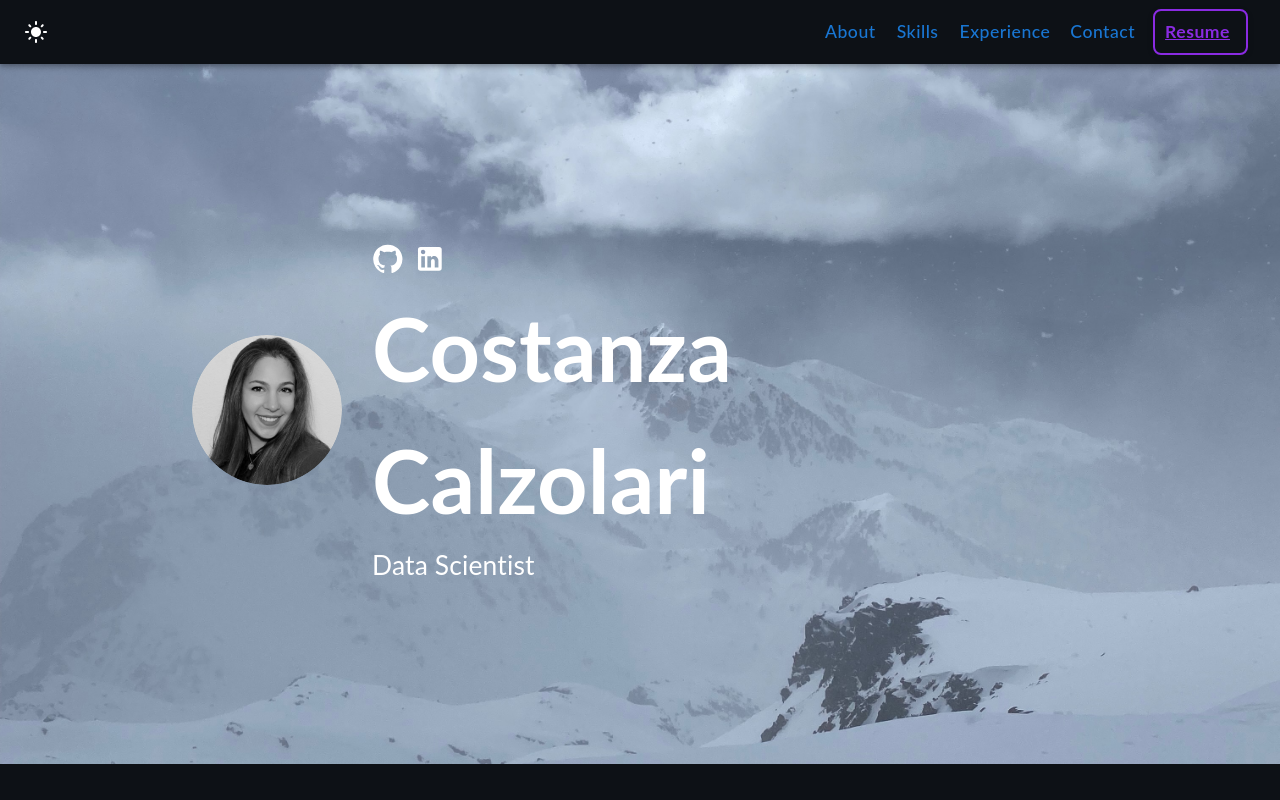
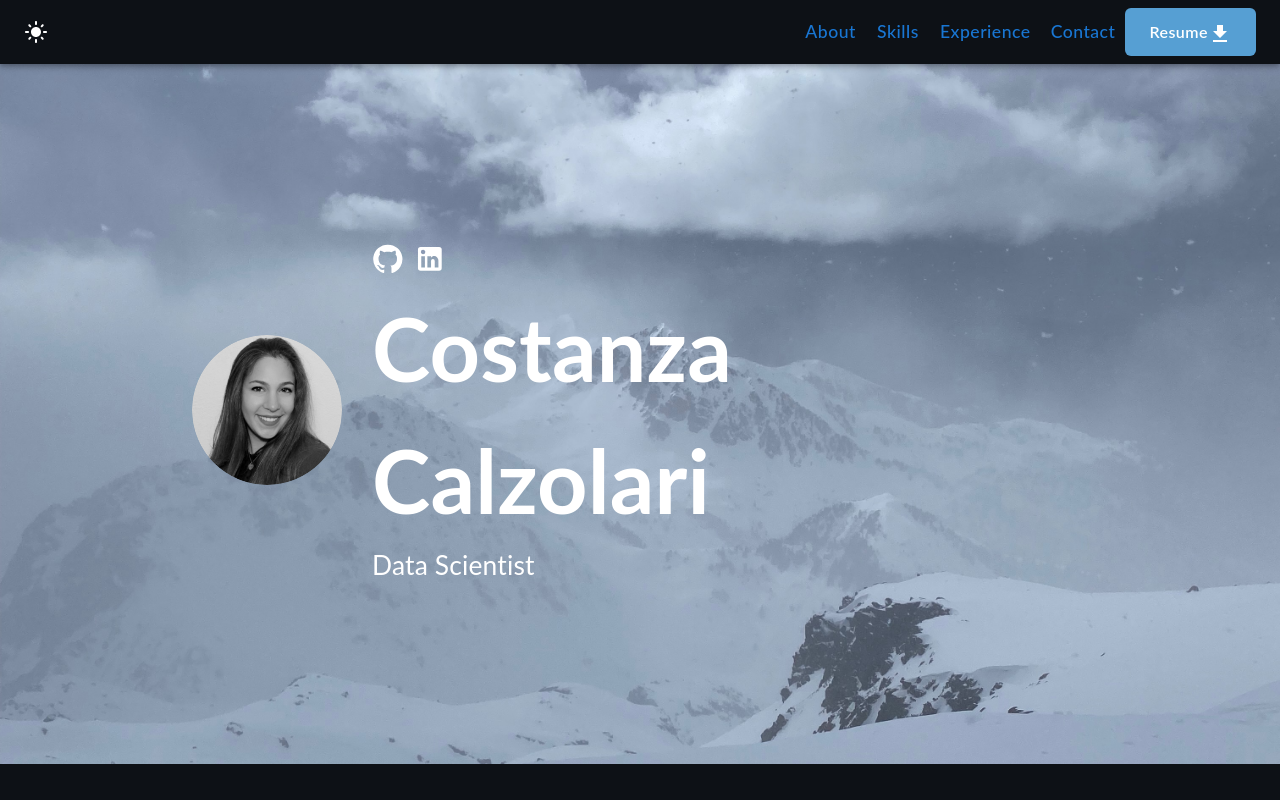
Before and after one commit to costanza96/my-website, a React (Create React App) app: page / in a window 1280 px wide. Shown: the top 800 px of the page. Built offline with nearby package versions, Linux system fonts and the light colour scheme.

Commit message:
some style changes

```diff
--- a/src/assets/styles/About.scss
+++ b/src/assets/styles/About.scss
@@ -2,14 +2,23 @@
   max-width: 800px;
   margin: 0 auto 2rem auto;
   text-align: left;
+  padding: 0 1.2rem;
 }
+
 
 .about-slideshow-panel {
   min-height: 400px;
-  //background: #222;
-  // border: 2px solid red;
   max-width: 800px;
   margin: 0 auto;
+  padding: 0 1.2rem;
+}
+
+// Responsive: reduce padding on larger screens if needed
+@media (min-width: 600px) {
+  .about-text-panel,
+  .about-slideshow-panel {
+    padding: 0; // Remove padding for larger screens
+  }
 }
 
 .slick-slider,
--- a/src/assets/styles/Contact.scss
+++ b/src/assets/styles/Contact.scss
@@ -9,6 +9,12 @@
   gap: 1rem; /* or try 16px, 24px, etc. */
   margin-top: 1.5rem;
   flex-wrap: wrap; // optional: makes buttons wrap on small screens
+}
+
+.resume-download-icon {
+  color: #fff !important;
+  font-size: 1.1em;
+  vertical-align: middle;
 }
 
 .contact-buttons .MuiButton-root {
--- a/src/assets/styles/Navigation.scss
+++ b/src/assets/styles/Navigation.scss
@@ -1,33 +1,19 @@
-.resume-box {
-  border: 2px solid #8a2be2;
-  border-radius: 8px;
-  display: inline-block;
-  margin: 0 8px;
-  box-shadow: 0 2px 8px rgba(0,0,0,0.05);
+.resume-box .MuiButton-root {
+  background-color: #569fd3;
+  color: #fff;
+  border-radius: 6px;
+  box-shadow: none;
+  text-transform: none;
+  font-weight: 600;
+  font-size: 1rem;
+  padding: 0.6em 1.5em;
+  transition: background 0.2s;
 }
 
-.resume-link,
-.resume-link-text {
-  color: #8a2be2;
-  text-align: center;
-  text-decoration: underline;
-  font-weight: bold;
-  cursor: pointer;
-}
 
-.resume-link:hover,
-.resume-link-text:hover {
-  color: #5000ca;
-}
-
-.resume-link-content {
-  display: flex;
-  align-items: center;
-  justify-content: center;
-}
-
-.resume-link-text {
-  margin-right: 6px;
+.resume-box .MuiButton-root:hover {
+  background-color: #017ad1;
+  color: #fff;
 }
 
 .resume-download-icon {
@@ -36,15 +22,12 @@
 }
 
 .nav-link {
-  color: #fff;
+  color: var(--nav-link-color);// Set your preferred text color
+  text-transform: none;
   font-weight: 500;
-  text-transform: none;
-  background: transparent;
-  border: none;
-  box-shadow: none;
-  cursor: pointer;
+  font-size: 1rem;
+
   &:hover {
-    color: #8a2be2;
-    background: transparent;
+    color: #569fd3; // Change color on hover
   }
 }
--- a/src/assets/styles/Timeline.scss
+++ b/src/assets/styles/Timeline.scss
@@ -24,17 +24,17 @@
 }
 
 .vertical-timeline-element a {
-    color: #5000ca;
+    color: #017ad1;
     text-decoration: underline;
 
     &:hover,
     &:focus {
-        color: #8a2be2;
+        color: #569fd3;
         text-decoration: none;
     }
 
     &:visited {
-    color: #8a2be2;
+    color: #569fd3;
   }
 }
 
--- a/src/components/About.tsx
+++ b/src/components/About.tsx
@@ -32,7 +32,6 @@ function About() {
         autoplaySpeed: 3000,
         adaptiveHeight: true,
     };
-    console.log(images)
     return (
         <div className="container" id="about">
             <div className="about-text-panel">
--- a/src/components/Navigation.tsx
+++ b/src/components/Navigation.tsx
@@ -119,9 +119,9 @@ function Navigation({ parentToChild, modeChange }: any) {
             <MenuIcon />
           </IconButton>
           {mode === 'dark' ? (
-            <LightModeIcon onClick={() => modeChange()}/>
+            <LightModeIcon onClick={() => modeChange()} />
           ) : (
-            <DarkModeIcon onClick={() => modeChange()}/>
+            <DarkModeIcon onClick={() => modeChange()} />
           )}
           <Box sx={{ display: { xs: 'none', sm: 'block' } }}>
             {navItems.map((item) =>
@@ -138,7 +138,10 @@ function Navigation({ parentToChild, modeChange }: any) {
                       handleResumeDownload();
                     }}
                   >
+                    <span className="resume-link-content">
                       <span className="resume-link-text">{item[0]}</span>
+                      <DownloadIcon className="resume-download-icon" />
+                    </span>
                   </Button>
                 </Box>
               ) : (
```
Lines whose indentation alone changed are shown as unchanged.
